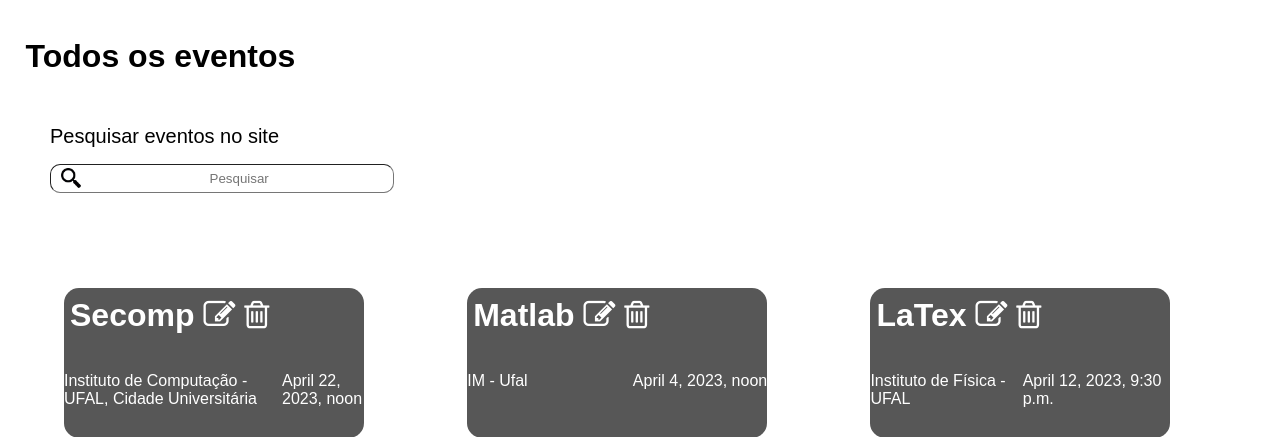
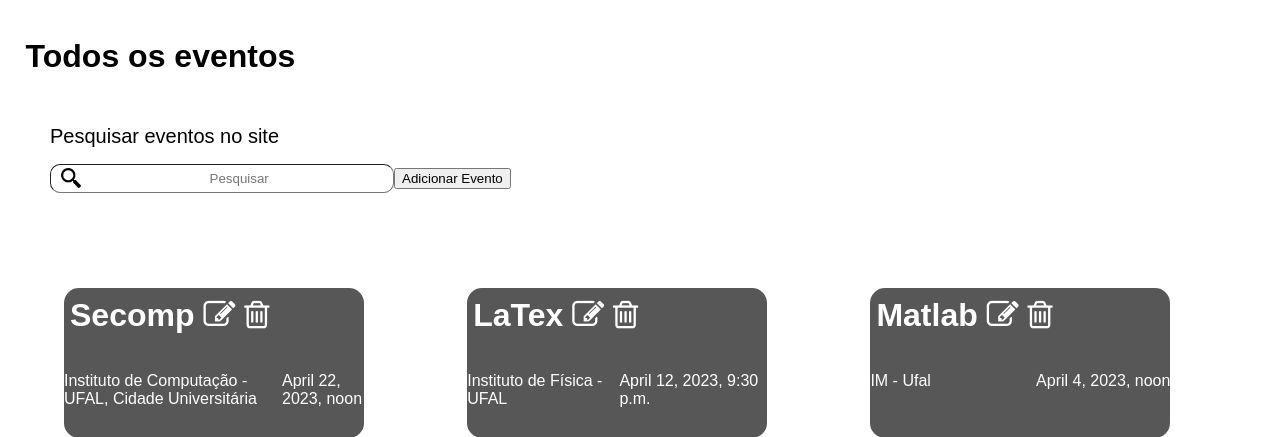
Before and after one commit to waleiss/beeway, a Django app: page /administrador/todos.eventos in a window 1280 px wide. Shown: the part 63-500 px from the top of the page. Run offline with Django 4.2, Linux system fonts and the light colour scheme; data comes from the database, SQL or seed files in the repository.

Commit message:
botao de adicionar evento

```diff
--- a/administrador/templates/pages/todos.eventos.html
+++ b/administrador/templates/pages/todos.eventos.html
@@ -33,6 +33,7 @@
 	<div id="y"><p id="search">Pesquisar eventos no site</p></div>
 	<div class="container" id="x">
 		<input type="text" id="a" placeholder="Pesquisar ">
+		<button class="botaoAdd">Adicionar Evento</button>
 	</div>
 
 	<div id="ultimos" class="container">
--- a/administrador/urls.py
+++ b/administrador/urls.py
@@ -9,4 +9,5 @@
     path('administrador/sobre', views.Sobre, name = 'adminsobre'),
     path('administrador/desc_evento/<int:id>', views.descEvento, name = 'admindesc_evento'),
     path('administrador/voucher', views.Voucher, name = 'adminvoucher'),
+    path('administrador/adicionar_evento', views.adicionarEvento, name = 'adminadicionar_evento'),
 ]
--- a/administrador/views.py
+++ b/administrador/views.py
@@ -14,7 +14,7 @@
     return (render(request, 'pages/home.html'))
 
 def todosEventos(request):
-    eventos = Event.objects.all()
+    eventos = Event.objects.all().order_by('-data_e_hora_inicio')
     return (render(request, 'pages/todos.eventos.html', {'eventos': eventos}))
 
 def Sobre(request):
@@ -26,3 +26,6 @@
 
 def Voucher(request):
     return (render(request, 'pages/voucher.html'))
+
+def adicionarEvento(request):
+    return(render(request, ))
--- a/static/todos.eventos.css
+++ b/static/todos.eventos.css
@@ -46,6 +46,5 @@
   text-align: center;
   text-decoration: none;
   display: inline-block;
-  margin-left: 210%;
-
+  margin-left: 170%;
 }
```
